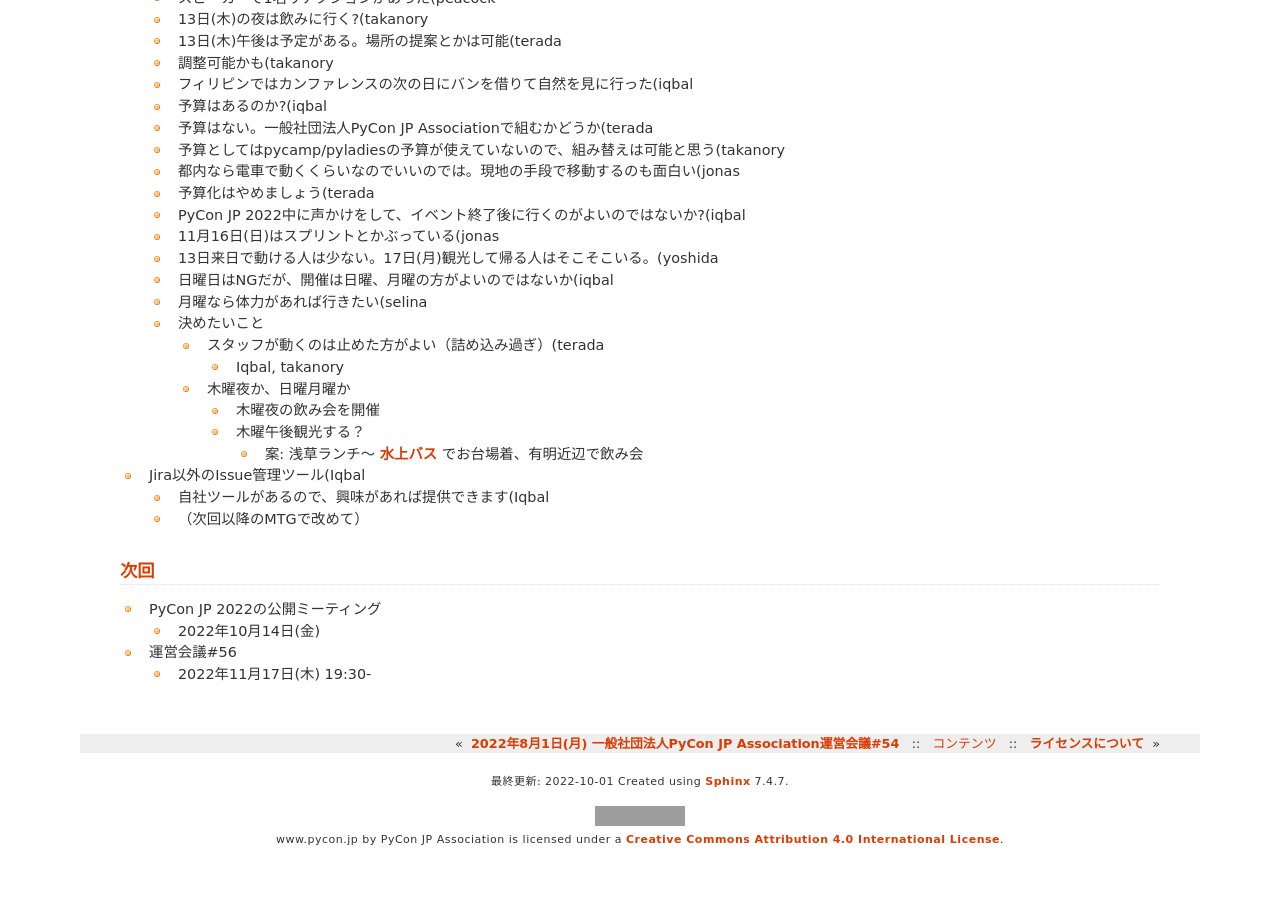
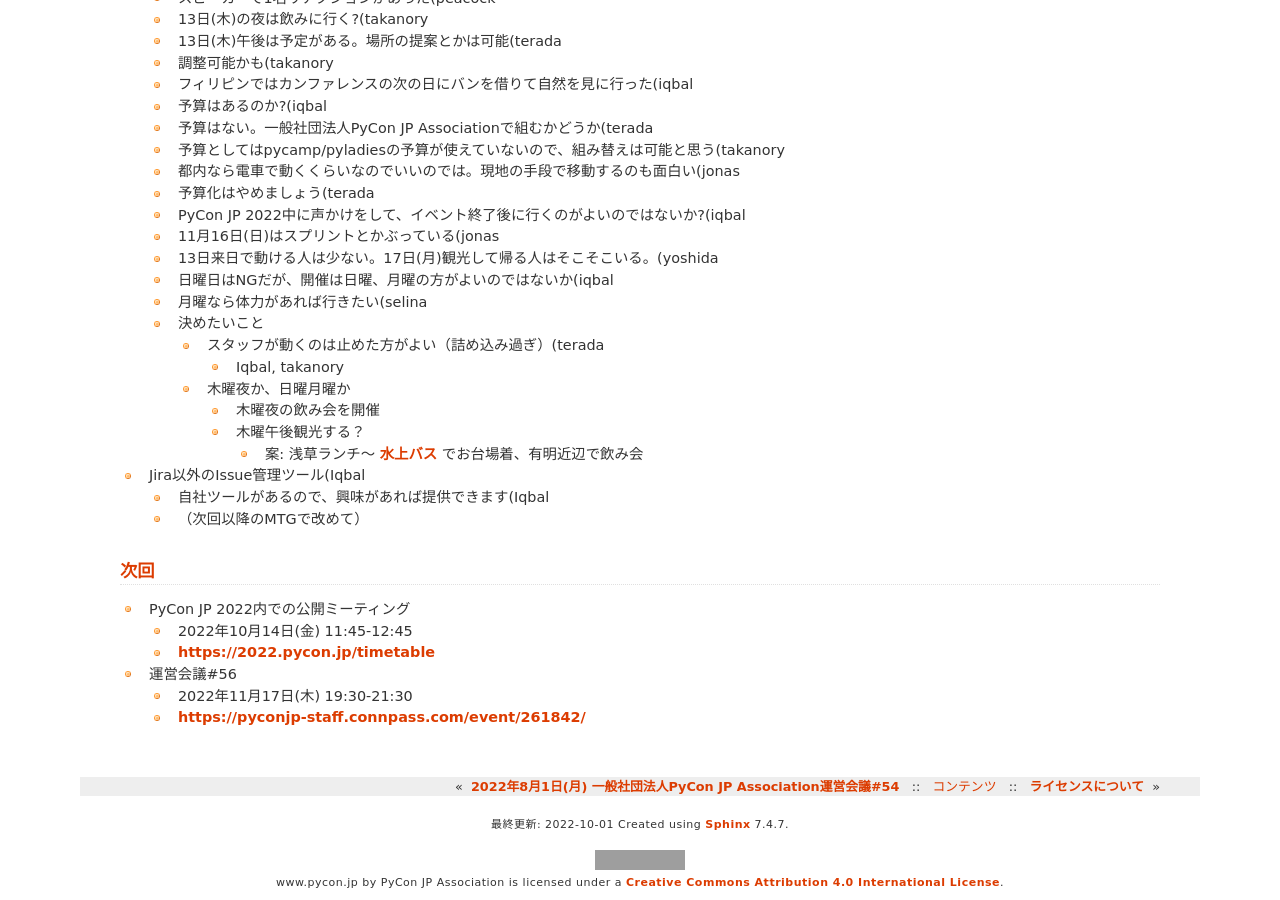
Before and after one commit to pyconjp/www.pycon.jp, a Sphinx documentation site: the page built from source/committee/meeting/minutes55.rst, in a window 1280 px wide and 900 px high, scrolled down 7986 px. Built offline with Sphinx 7.4.7, drawn with Linux system fonts in a browser that asks for light colours; before the commit the page ends 8842 px from its top, so only the background shows below that; grey boxes are pictures that could not be loaded.

Commit message:
ISSHA-2701 update minutes 55

```diff
--- a/source/committee/meeting/minutes55.rst
+++ b/source/committee/meeting/minutes55.rst
@@ -432,9 +432,11 @@
 
 次回
 ====
-* PyCon JP 2022の公開ミーティング
+* PyCon JP 2022内での公開ミーティング
 
-  * 2022年10月14日(金)
+  * 2022年10月14日(金) 11:45-12:45
+  * https://2022.pycon.jp/timetable
 * 運営会議#56
 
-  * 2022年11月17日(木) 19:30-
+  * 2022年11月17日(木) 19:30-21:30
+  * https://pyconjp-staff.connpass.com/event/261842/
```
